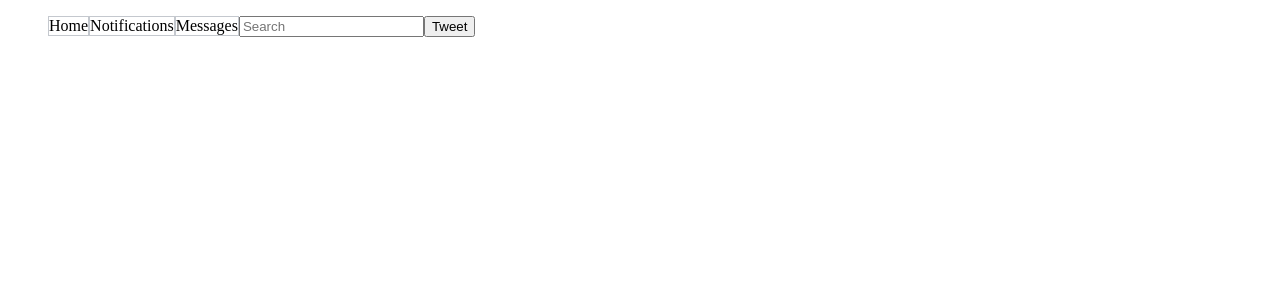
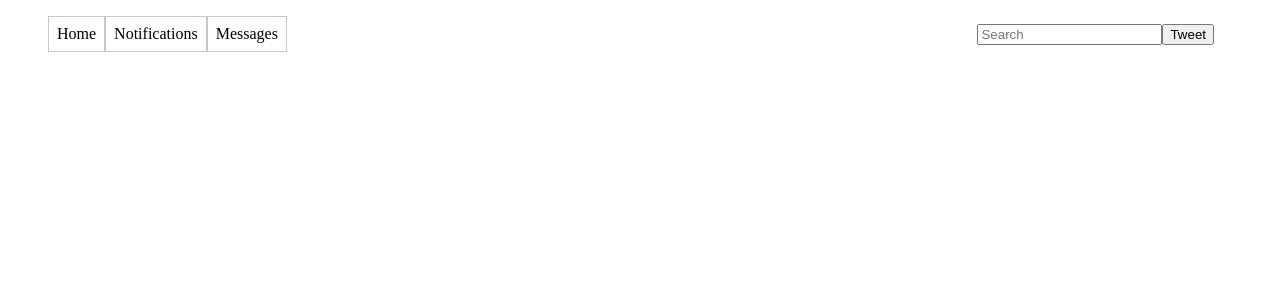
Before and after one commit to sn31/social-media-clone, a React app: page / in a window 1280 px wide. Shown: the top 300 px of the page. Built offline with nearby package versions, Linux system fonts and the light colour scheme.

Commit message:
style SearchBar

```diff
--- a/src/components/NavBar.jsx
+++ b/src/components/NavBar.jsx
@@ -6,7 +6,8 @@ function NavBar() {
         listItemStyles: {
             listStyleType: 'none',
             border: '1px solid #c4c8ce',
-            float: 'left'
+            float: 'left',
+            padding: '0.5em'
         },
         listStyles: {
             backgroundColor: '#c4c8ce',
--- a/src/components/SearchBar.jsx
+++ b/src/components/SearchBar.jsx
@@ -1,8 +1,14 @@
 import React from "react";
 
 function SearchBar() {
+    const SearchBarStyles = {
+        float: 'right',
+        marginRight: '50px',
+        padding:'0.5em',
+        fontSize: '1em',
+    }
     return(
-        <div>
+        <div style={SearchBarStyles}>
             <form>
                 <input placeholder="Search">
                 </input>
```
